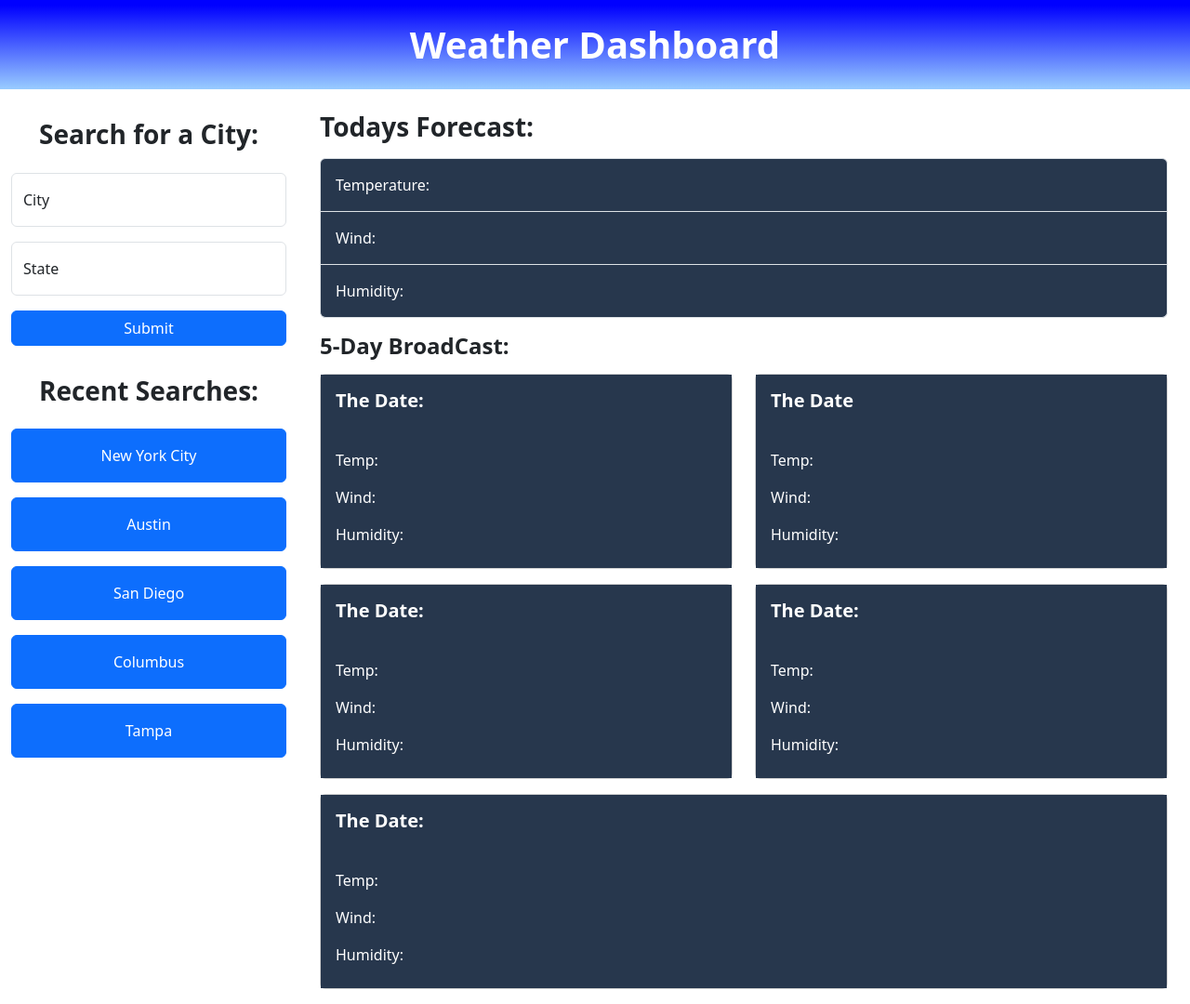
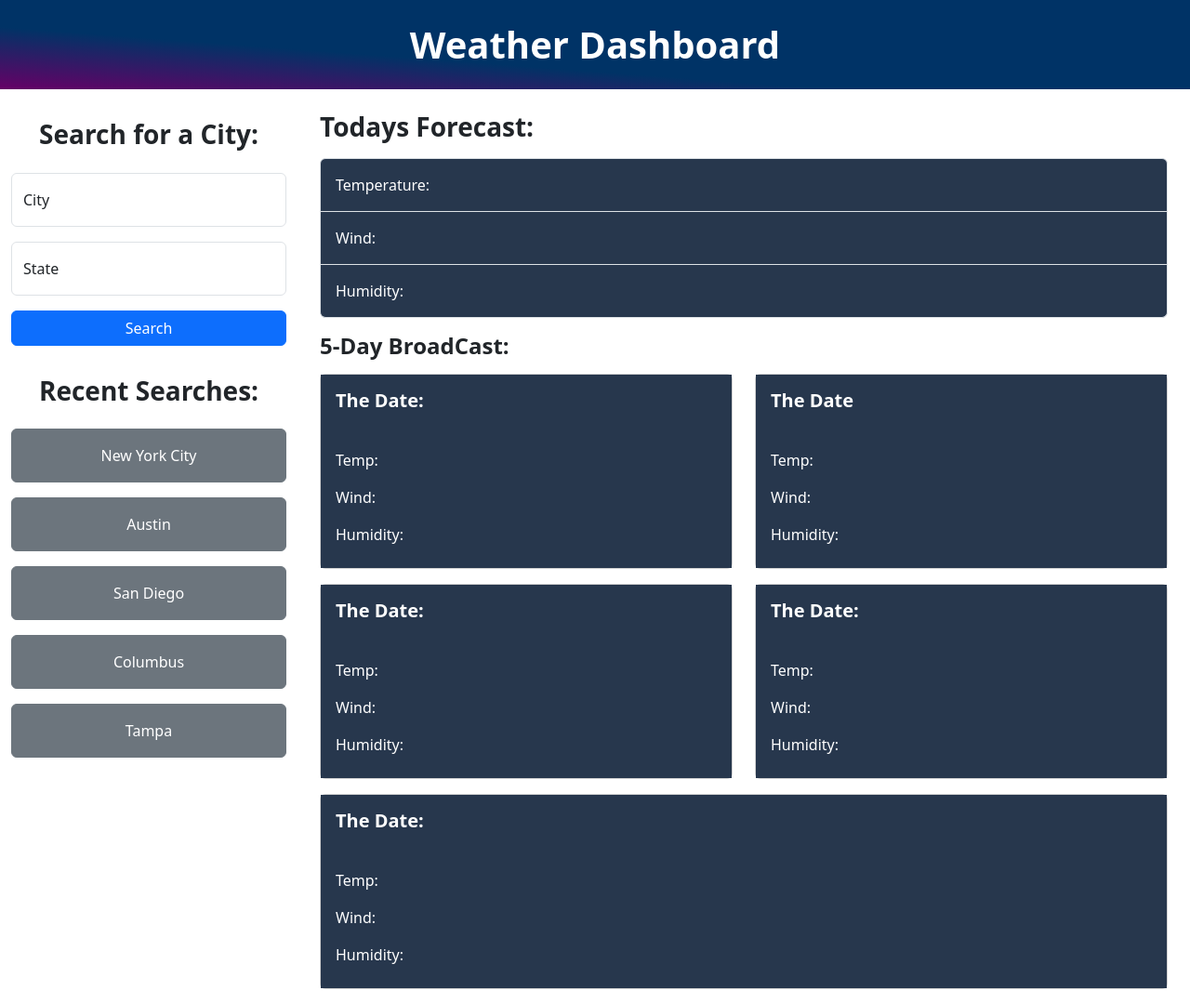
Before and after one commit to noah-10/Weather-Dashboard, a plain HTML site: page index.html in a window 1280 px wide. Shown: the whole page at 93% size. Drawn offline with nearby package versions, Linux system fonts and the light colour scheme.

Commit message:
Fixed bug with search history and changed header color

```diff
--- a/develop/javascript/script.js
+++ b/develop/javascript/script.js
@@ -56,6 +56,7 @@ var sixthDayDate = dayjs().add(5, "day").format("YYYY-MM-DD");
 
 var recentSearchDiv = $("#recent-search")
 
+
 var todayWeather = {
     temperature: null,
     wind: null,
@@ -110,7 +111,10 @@ submitBtn.on("click", function(event){
     cityInput = "";
     cityInput = $("#floatingInput-city").val();
 
+    userCity.push(cityInput);
 
+    saveWeather();
+    addCityToRecentSearch();
     getCoordinates();
 })
 
@@ -119,10 +123,11 @@ function saveWeather(){
 }
 
 function addCityToRecentSearch(){
-    userCity.push(cityInput)
+
+    if(cityInput !== recentSearchDiv.children().eq(0) && cityInput !== recentSearchDiv.children().eq(1) && cityInput !== recentSearchDiv.children().eq(2) && cityInput !== recentSearchDiv.children().eq(3) && cityInput !== recentSearchDiv.children().eq(4)){
 
         var recentCity = $("<input>");
-    recentCity.addClass("btn btn-primary mb-3 p-3");
+        recentCity.addClass("btn btn-secondary mb-3 p-3");
         recentCity.attr("type", "button");
         recentCity.attr("id", "new-recent");
         recentCity.val(cityInput.charAt(0).toUpperCase() + cityInput.slice(1));
@@ -134,6 +139,9 @@ function addCityToRecentSearch(){
                 searchChildren[i].remove();
             };
     }
+    }
+
+
 }
 
 function getTodayWeather(){
@@ -273,8 +281,7 @@ function getCoordinates(){
         }
         cityLat = data[0].lat;
         cityLon = data[0].lon;
-        addCityToRecentSearch();
-        saveWeather();
+
         getTodayWeather();
         getWeatherForecast();
     })
@@ -355,7 +362,7 @@ function recentSearch(){
     if(userCity !== null){
         for(var i = 0; i < userCity.length; i++){
             var recentCity = $("<input>");
-            recentCity.addClass("btn btn-primary mb-3 p-3");
+            recentCity.addClass("btn btn-secondary mb-3 p-3");
             recentCity.attr("type", "button");
             recentCity.attr("id", "new-recent");
             recentCity.val(userCity[i].charAt(0).toUpperCase() + userCity[i].slice(1));
@@ -378,16 +385,12 @@ function recentSearch(){
 recentSearchOption.on("click", function(event){
     cityInput = "";
     cityInput = event.target.value;
-    console.log(event.target);
-    console.log(event.target.value);
     getCoordinates();
 })
 
 $(document).on("click", "#new-recent", function(event){
     cityInput = "";
     cityInput = event.target.value;
-    console.log(event.target);
-    console.log(event.target.value);
     getCoordinates();
 })
 
--- a/develop/style/style.css
+++ b/develop/style/style.css
@@ -4,7 +4,7 @@
 }
 
 header {
-    background: linear-gradient(to top, #99ccff 0%, #0000ff 94%);
+    background: linear-gradient(to bottom left, #003366 65%, #660066 100%);
     padding: 1.5rem 0;
     color: white;
 
--- a/index.html
+++ b/index.html
@@ -35,16 +35,16 @@
                             <label for="floatingInput-state">State</label>
                         </div>
                         <div class="col-auto d-grid gap-2">
-                            <button type="submit" id="submit" class="btn btn-primary mb-3">Submit</button>
+                            <button type="submit" id="submit" class="btn btn-primary mb-3">Search</button>
                         </div>
                     </form>
                     <h3 class="text-center mb-4 mt-3">Recent Searches:</h3>
                     <div id="recent-search"class="list-group text-center mb-5">
-                        <input class="btn btn-primary mb-3 p-3 recent-search-option" type="button" value="New York City">
-                        <input class="btn btn-primary mb-3 p-3 recent-search-option" type="button" value="Austin">
-                        <input class="btn btn-primary mb-3 p-3 recent-search-option" type="button" value="San Diego">
-                        <input class="btn btn-primary mb-3 p-3 recent-search-option" type="button" value="Columbus">
-                        <input class="btn btn-primary mb-3 p-3 recent-search-option" type="button" value="Tampa">
+                        <input class="btn btn-secondary mb-3 p-3 recent-search-option" type="button" value="New York City">
+                        <input class="btn btn-secondary mb-3 p-3 recent-search-option" type="button" value="Austin">
+                        <input class="btn btn-secondary mb-3 p-3 recent-search-option" type="button" value="San Diego">
+                        <input class="btn btn-secondary mb-3 p-3 recent-search-option" type="button" value="Columbus">
+                        <input class="btn btn-secondary mb-3 p-3 recent-search-option" type="button" value="Tampa">
                     </div>
                 </div>
 
```
Lines whose indentation alone changed are shown as unchanged.
